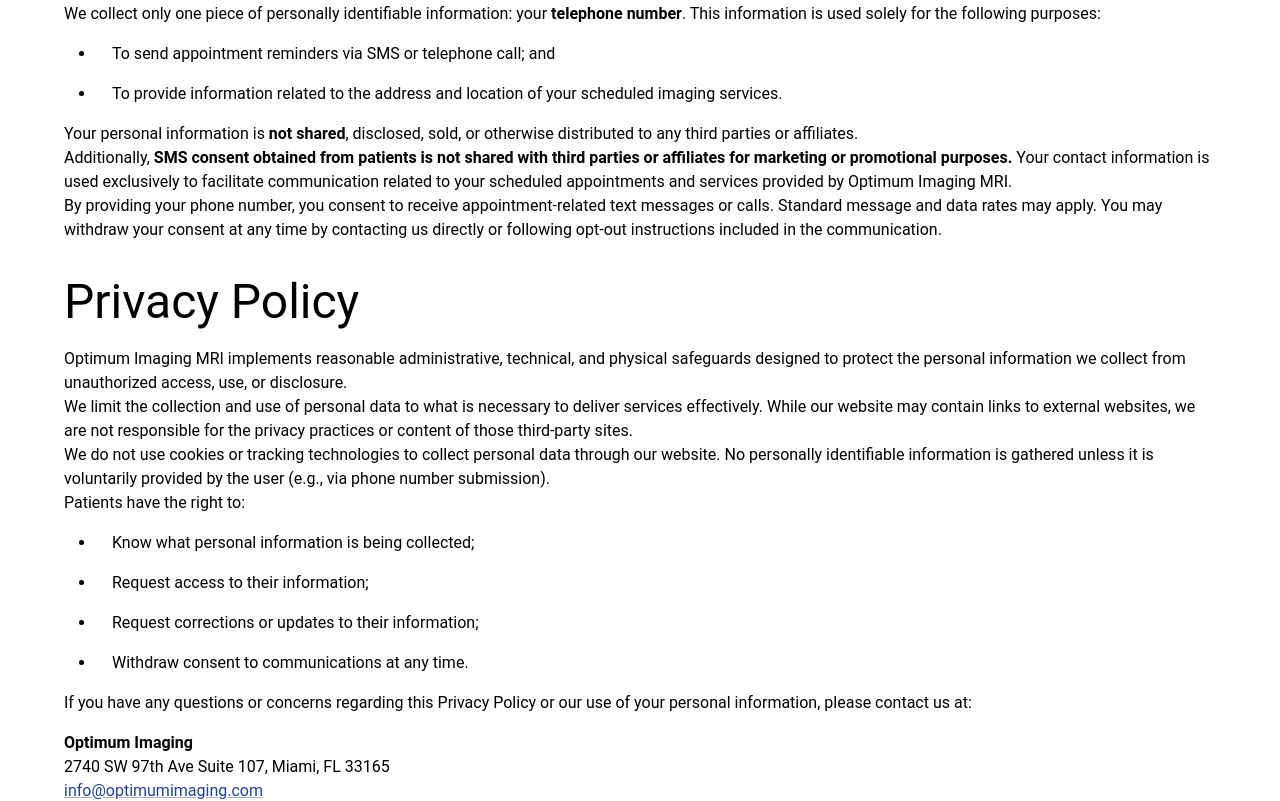
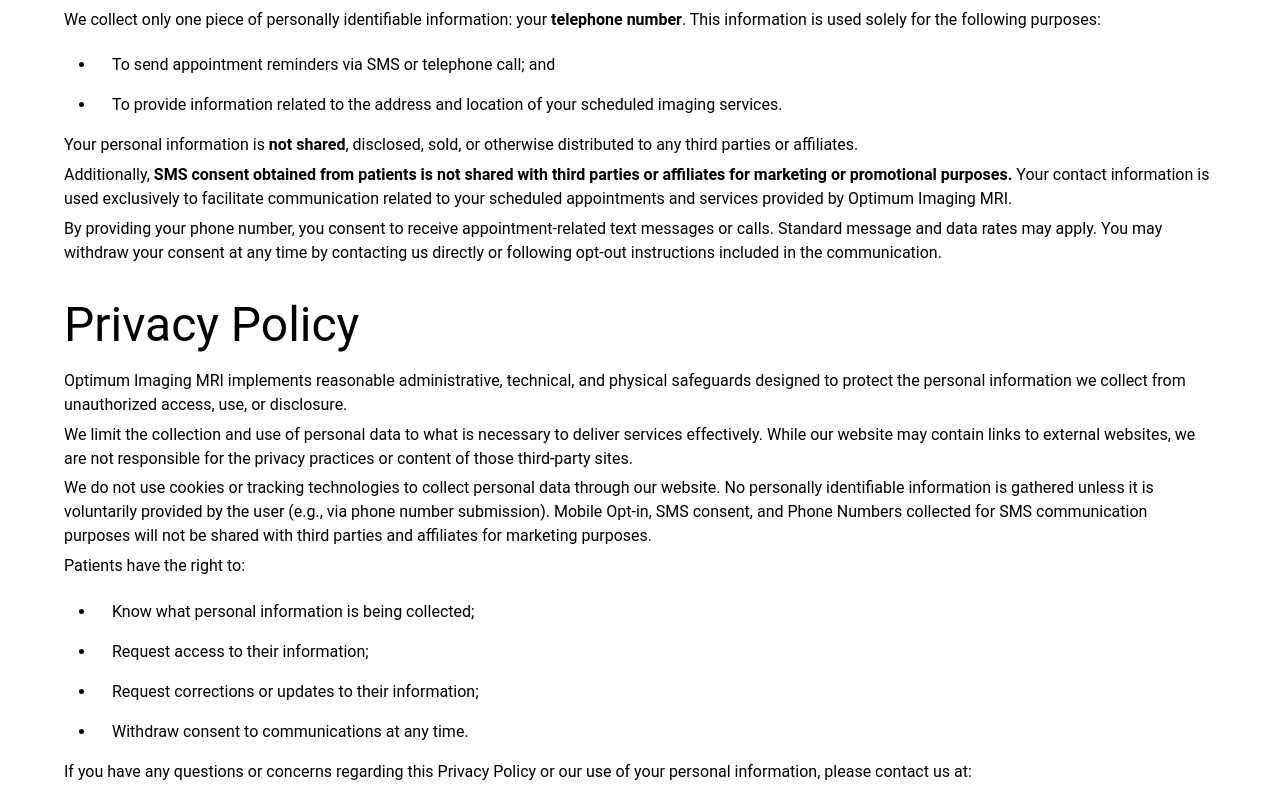
Before and after one commit to penciltea/optimumimaging, a React (Vite) app: page /privacy in a window 1280 px wide. Shown: the part 649-1450 px from the top of the page. Built offline with nearby package versions, Linux system fonts and the light colour scheme.

Commit message:
Updating disclaimer pages

```diff
--- a/src/pages/Privacy.tsx
+++ b/src/pages/Privacy.tsx
@@ -14,10 +14,10 @@ export default function Privacy() {
         <Typography variant="h3" component="h2" gutterBottom>
           Privacy and Communications Disclaimer
         </Typography>
-        <Typography  variant="body1" component="p">
+        <Typography variant="body1" component="p" gutterBottom>
           Optimum Imaging MRI is committed to safeguarding the privacy and security of your personal information in compliance with applicable federal and state privacy laws, including those governing healthcare communications.
         </Typography>
-        <Typography  variant="body1" component="p">
+        <Typography variant="body1" component="p" gutterBottom>
           We collect only one piece of personally identifiable information: your <strong>telephone number</strong>. This information is used solely for the following purposes:
         </Typography>
         <List sx={{ listStyleType: 'disc', pl: 4 }}>
@@ -28,29 +28,29 @@ export default function Privacy() {
             To provide information related to the address and location of your scheduled imaging services.
           </ListItem>
         </List>
-        <Typography  variant="body1" component="p">
+        <Typography variant="body1" component="p" gutterBottom>
           Your personal information is <strong>not shared</strong>, disclosed, sold, or otherwise distributed to any third parties or affiliates.
         </Typography>
-        <Typography  variant="body1" component="p">
+        <Typography variant="body1" component="p" gutterBottom>
           Additionally, <strong>SMS consent obtained from patients is not shared with third parties or affiliates for marketing or promotional purposes.</strong> Your contact information is used exclusively to facilitate communication related to your scheduled appointments and services provided by Optimum Imaging MRI.
         </Typography>
-        <Typography  variant="body1" component="p">
+        <Typography variant="body1" component="p" gutterBottom>
           By providing your phone number, you consent to receive appointment-related text messages or calls. Standard message and data rates may apply. You may withdraw your consent at any time by contacting us directly or following opt-out instructions included in the communication.
         </Typography>
 
         <Typography variant="h3" component="h3" gutterBottom sx={{ mt: 4 }}>
           Privacy Policy
         </Typography>
-        <Typography  variant="body1" component="p">
+        <Typography variant="body1" component="p" gutterBottom>
           Optimum Imaging MRI implements reasonable administrative, technical, and physical safeguards designed to protect the personal information we collect from unauthorized access, use, or disclosure.
         </Typography>
-        <Typography  variant="body1" component="p">
+        <Typography variant="body1" component="p" gutterBottom>
           We limit the collection and use of personal data to what is necessary to deliver services effectively. While our website may contain links to external websites, we are not responsible for the privacy practices or content of those third-party sites.
         </Typography>
-        <Typography  variant="body1" component="p">
-          We do not use cookies or tracking technologies to collect personal data through our website. No personally identifiable information is gathered unless it is voluntarily provided by the user (e.g., via phone number submission).
+        <Typography variant="body1" component="p" gutterBottom>
+          We do not use cookies or tracking technologies to collect personal data through our website. No personally identifiable information is gathered unless it is voluntarily provided by the user (e.g., via phone number submission). Mobile Opt-in, SMS consent, and Phone Numbers collected for SMS communication purposes will not be shared with third parties and affiliates for marketing purposes.
         </Typography>
-        <Typography  variant="body1" component="p">Patients have the right to:</Typography>
+        <Typography variant="body1" component="p" gutterBottom>Patients have the right to:</Typography>
         <List sx={{ listStyleType: 'disc', pl: 4 }}>
           <ListItem sx={{ display: 'list-item' }}>
             Know what personal information is being collected;
@@ -65,7 +65,7 @@ export default function Privacy() {
             Withdraw consent to communications at any time.
           </ListItem>
         </List>
-        <Typography  variant="body1" component="p">
+        <Typography variant="body1" component="p" gutterBottom>
           If you have any questions or concerns regarding this Privacy Policy or our use of your personal information, please contact us at:
         </Typography>
         <Box component="address" sx={{ fontStyle: 'normal', my: 2 }}>
@@ -78,7 +78,7 @@ export default function Privacy() {
             <Link href="tel:+13052209500">(305) 220-9500</Link>
           </Typography>
         </Box>
-        <Typography variant="body1" component="p">
+        <Typography variant="body1" component="p" gutterBottom>
           This policy is subject to change without prior notice. Any updates will be posted on this page with an updated revision date.
         </Typography>
       </Container>
--- a/src/pages/Terms.tsx
+++ b/src/pages/Terms.tsx
@@ -65,12 +65,6 @@ export default function Terms() {
         <List sx={{ listStyleType: 'disc', pl: 4 }}>
           <ListItem sx={{ display: 'list-item' }}>
             Providing verbal consent during an in-person or phone conversation
-          </ListItem>
-          <ListItem sx={{ display: 'list-item' }}>
-            Submitting an online form via our website
-          </ListItem>
-          <ListItem sx={{ display: 'list-item' }}>
-            Filling out a paper intake or consent form
           </ListItem>
         </List>
 
```
